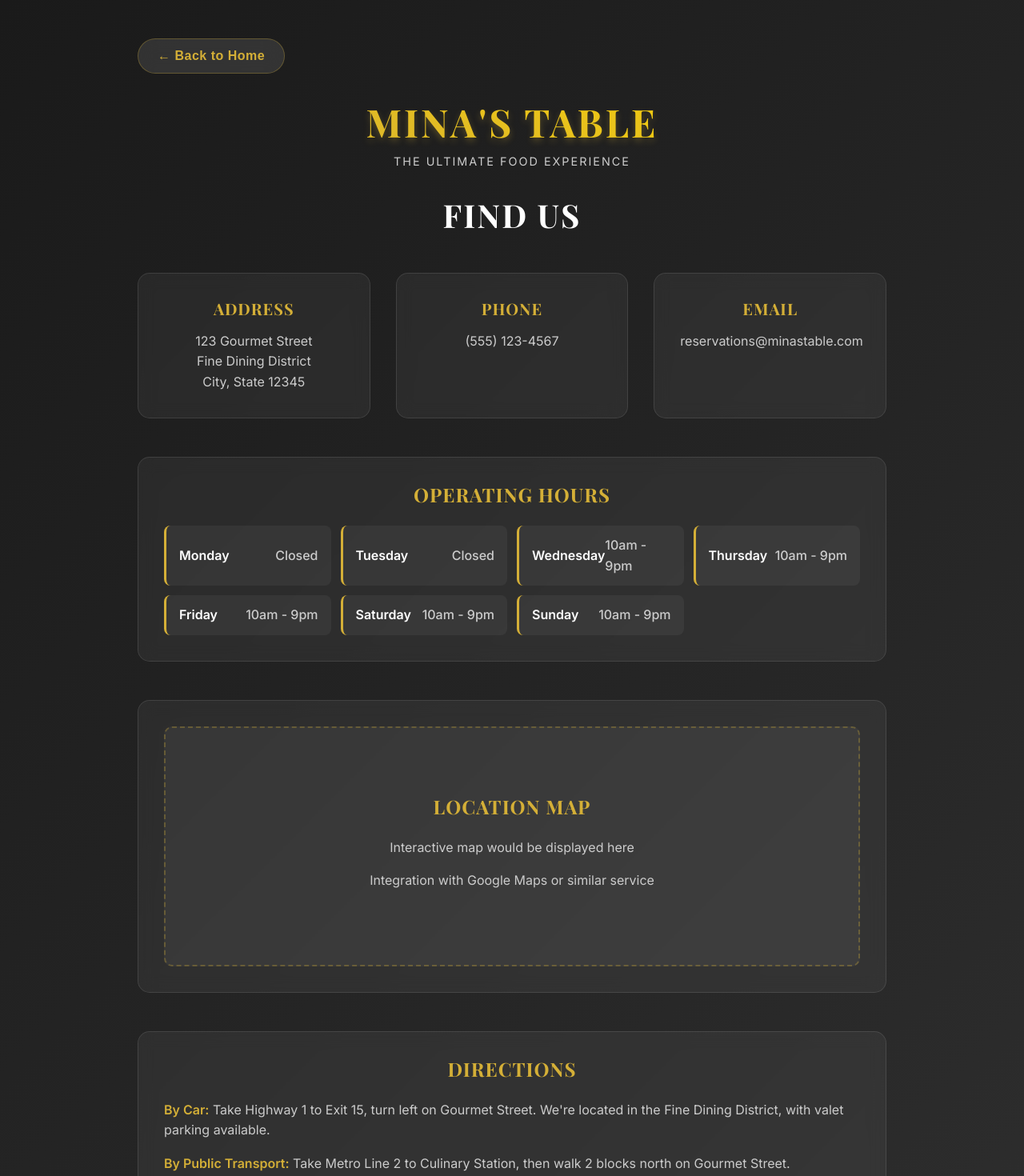
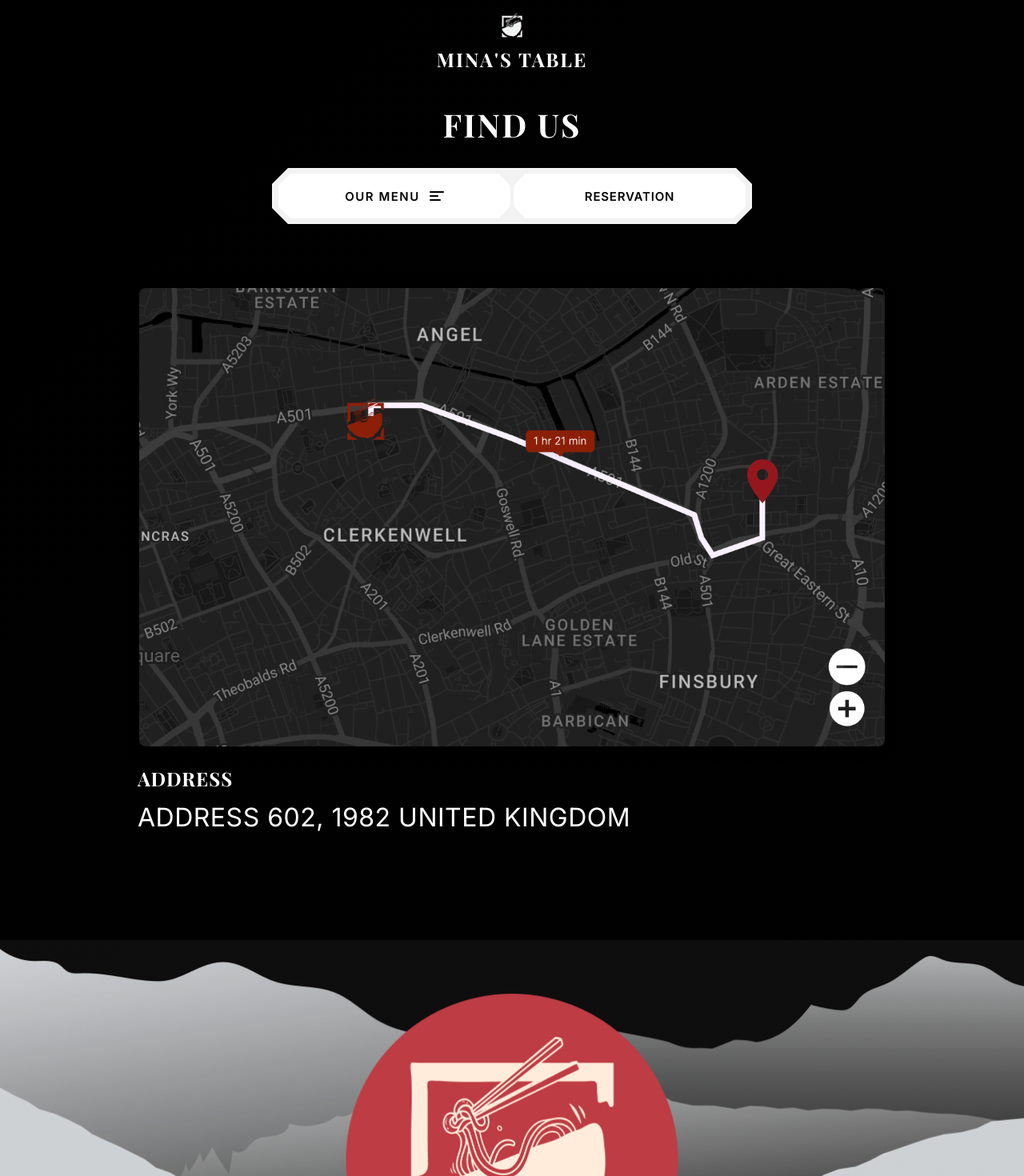
Before and after one commit to lanreoyekanmi/MinaTable, a React (Vite) app: page /location in a window 1280 px wide. Shown: the top 1470 px of the page at 80% size. Built offline with nearby package versions, Linux system fonts and the light colour scheme; a web font is replaced by a local one.

Commit message:
Location

```diff
--- a/src/pages/LocationPage.module.css
+++ b/src/pages/LocationPage.module.css
@@ -1,7 +1,7 @@
 /* LocationPage.module.css */
 .locationPage {
   min-height: 100vh;
-  background: linear-gradient(135deg, #1a1a1a 0%, #2d2d2d 100%);
+  background: linear-gradient(135deg, #000000 0%, #020101 100%);
   color: #ffffff;
   padding-top: 2rem;
 }
@@ -10,60 +10,14 @@
   max-width: 1000px;
   margin: 0 auto;
   padding: 0 2rem;
+  margin-top: 100px;
 }
 
-.topNav {
-  padding: 1rem 0;
-  margin-bottom: 1rem;
-}
 
-.backButton {
-  background: rgba(255, 255, 255, 0.1);
-  border: 1px solid rgba(212, 175, 55, 0.3);
-  color: #d4af37;
-  padding: 0.75rem 1.5rem;
-  border-radius: 25px;
-  font-size: 1rem;
-  font-weight: 600;
-  cursor: pointer;
-  transition: all 0.3s ease;
-  backdrop-filter: blur(10px);
-  letter-spacing: 0.5px;
-}
 
-.backButton:hover {
-  background: rgba(212, 175, 55, 0.2);
-  transform: translateX(-5px);
-  box-shadow: 0 4px 15px rgba(212, 175, 55, 0.3);
-}
-
-.header {
+.pageTitle {
   text-align: center;
   margin-bottom: 3rem;
-}
-
-.brandSection {
-  margin-bottom: 2rem;
-}
-
-.brandName {
-  font-size: 3rem;
-  font-weight: bold;
-  letter-spacing: 3px;
-  margin: 0;
-  background: linear-gradient(45deg, #d4af37, #ffd700);
-  background-clip: text;
-  -webkit-background-clip: text;
-  -webkit-text-fill-color: transparent;
-  text-shadow: 0 4px 8px rgba(212, 175, 55, 0.3);
-}
-
-.subtitle {
-  font-size: 0.9rem;
-  letter-spacing: 2px;
-  color: #cccccc;
-  margin: 0.5rem 0 0 0;
-  text-transform: uppercase;
 }
 
 .pageTitle h2 {
@@ -72,6 +26,7 @@
   margin: 0;
   letter-spacing: 2px;
   text-transform: uppercase;
+  color: #ffffff;
 }
 
 .locationContent {
@@ -80,158 +35,47 @@
   gap: 3rem;
 }
 
-.locationInfo {
-  display: grid;
-  grid-template-columns: repeat(auto-fit, minmax(250px, 1fr));
-  gap: 2rem;
+
+
+.mapContainer {
+  display: flex;
+  flex-direction: column;
+  align-items: center;
 }
 
-.infoCard {
-  background: rgba(255, 255, 255, 0.05);
-  border-radius: 15px;
-  padding: 2rem;
-  text-align: center;
-  backdrop-filter: blur(10px);
-  border: 1px solid rgba(255, 255, 255, 0.1);
-  transition: all 0.3s ease;
+.addressText {
+  margin-top: 1.5rem;
+  margin-bottom: 8rem;
+  text-align: left;
+  width: 100%;
+  max-width: 1000px;
 }
 
-.infoCard:hover {
-  transform: translateY(-5px);
-  box-shadow: 0 10px 30px rgba(212, 175, 55, 0.2);
-  border-color: rgba(212, 175, 55, 0.3);
-}
-
-.infoCard h3 {
-  color: #d4af37;
-  font-size: 1.25rem;
+.addressText h3 {
+  color: #ffffff;
+  font-size: 1.5rem;
   font-weight: bold;
-  margin: 0 0 1rem 0;
+  margin: 0 0 0.5rem 0;
   letter-spacing: 1px;
   text-transform: uppercase;
 }
 
-.infoCard p {
-  color: #cccccc;
-  line-height: 1.6;
+.addressText p {
+  color: #ffffff;
+  font-size: 2rem;
   margin: 0;
-  font-size: 1rem;
+  letter-spacing: 0.5px;
 }
 
-.hoursSection {
-  background: rgba(255, 255, 255, 0.05);
-  border-radius: 15px;
-  padding: 2rem;
-  backdrop-filter: blur(10px);
-  border: 1px solid rgba(255, 255, 255, 0.1);
+.mapImage {
+  width: 100%;
+  max-width: 1000px;
+  height: auto;
+  border-radius: 10px;
+  box-shadow: 0 4px 15px rgba(0, 0, 0, 0.3);
+  border: 2px solid rgba(1, 1, 1, 0.3);
 }
 
-.hoursSection h3 {
-  color: #d4af37;
-  font-size: 1.5rem;
-  font-weight: bold;
-  margin: 0 0 1.5rem 0;
-  letter-spacing: 1px;
-  text-transform: uppercase;
-  text-align: center;
-}
-
-.hoursGrid {
-  display: grid;
-  grid-template-columns: repeat(auto-fit, minmax(200px, 1fr));
-  gap: 0.75rem;
-}
-
-.hourItem {
-  display: flex;
-  justify-content: space-between;
-  align-items: center;
-  padding: 0.75rem 1rem;
-  background: rgba(255, 255, 255, 0.05);
-  border-radius: 8px;
-  border-left: 3px solid #d4af37;
-}
-
-.day {
-  font-weight: 600;
-  color: #ffffff;
-}
-
-.time {
-  color: #cccccc;
-  font-weight: 500;
-}
-
-.mapSection {
-  background: rgba(255, 255, 255, 0.05);
-  border-radius: 15px;
-  padding: 2rem;
-  backdrop-filter: blur(10px);
-  border: 1px solid rgba(255, 255, 255, 0.1);
-}
-
-.mapPlaceholder {
-  min-height: 300px;
-  display: flex;
-  flex-direction: column;
-  justify-content: center;
-  align-items: center;
-  background: rgba(255, 255, 255, 0.05);
-  border-radius: 10px;
-  border: 2px dashed rgba(212, 175, 55, 0.3);
-  text-align: center;
-}
-
-.mapPlaceholder h3 {
-  color: #d4af37;
-  font-size: 1.5rem;
-  font-weight: bold;
-  margin: 0 0 1rem 0;
-  letter-spacing: 1px;
-  text-transform: uppercase;
-}
-
-.mapPlaceholder p {
-  color: #cccccc;
-  margin: 0.5rem 0;
-  font-size: 1rem;
-}
-
-.directionsSection {
-  background: rgba(255, 255, 255, 0.05);
-  border-radius: 15px;
-  padding: 2rem;
-  backdrop-filter: blur(10px);
-  border: 1px solid rgba(255, 255, 255, 0.1);
-}
-
-.directionsSection h3 {
-  color: #d4af37;
-  font-size: 1.5rem;
-  font-weight: bold;
-  margin: 0 0 1.5rem 0;
-  letter-spacing: 1px;
-  text-transform: uppercase;
-  text-align: center;
-}
-
-.directionsContent {
-  display: flex;
-  flex-direction: column;
-  gap: 1rem;
-}
-
-.directionsContent p {
-  color: #cccccc;
-  line-height: 1.6;
-  margin: 0;
-  font-size: 1rem;
-}
-
-.directionsContent strong {
-  color: #d4af37;
-  font-weight: 600;
-}
 
 /* Responsive Design */
 @media (max-width: 768px) {
@@ -239,37 +83,17 @@
     padding: 0 1rem;
   }
 
-  .brandName {
-    font-size: 2rem;
-  }
-
   .pageTitle h2 {
     font-size: 1.75rem;
-  }
-
-  .locationInfo {
-    grid-template-columns: 1fr;
-  }
-
-  .hoursGrid {
-    grid-template-columns: 1fr;
   }
 }
 
 @media (max-width: 480px) {
-  .brandName {
-    font-size: 1.5rem;
-    letter-spacing: 2px;
-  }
-
   .pageTitle h2 {
     font-size: 1.5rem;
   }
 
-  .infoCard,
-  .hoursSection,
-  .mapSection,
-  .directionsSection {
-    padding: 1.5rem;
+  .addressText p {
+    font-size: 1rem;
   }
 }
--- a/src/pages/LocationPage.tsx
+++ b/src/pages/LocationPage.tsx
@@ -1,104 +1,36 @@
 import React from 'react';
-import { useNavigate } from 'react-router-dom';
+import Header from '../components/Header/Header';
+import StickyNav from '../components/StickyNav/StickyNav';
+import Menu from '../components/Menu/Menu';
 import styles from './LocationPage.module.css';
 
 const LocationPage: React.FC = () => {
-  const navigate = useNavigate();
 
   return (
     <div className={styles.locationPage}>
+      <Header />
       <div className={styles.container}>
-        <nav className={styles.topNav}>
-          <button
-            className={styles.backButton}
-            onClick={() => navigate('/')}
-            aria-label="Back to Home"
-          >
-            ← Back to Home
-          </button>
-        </nav>
 
-        <header className={styles.header}>
-          <div className={styles.brandSection}>
-            <h1 className={styles.brandName}>MINA'S TABLE</h1>
-            <p className={styles.subtitle}>THE ULTIMATE FOOD EXPERIENCE</p>
-          </div>
-
-          <div className={styles.pageTitle}>
-            <h2>FIND US</h2>
-          </div>
-        </header>
+        <div className={styles.pageTitle}>
+          <h2>FIND US</h2>
+          <StickyNav />
+        </div>
 
         <div className={styles.locationContent}>
-          <div className={styles.locationInfo}>
-            <div className={styles.infoCard}>
-              <h3>ADDRESS</h3>
-              <p>123 Gourmet Street<br />Fine Dining District<br />City, State 12345</p>
-            </div>
-
-            <div className={styles.infoCard}>
-              <h3>PHONE</h3>
-              <p>(555) 123-4567</p>
-            </div>
-
-            <div className={styles.infoCard}>
-              <h3>EMAIL</h3>
-              <p>reservations@minastable.com</p>
-            </div>
-          </div>
-
-          <div className={styles.hoursSection}>
-            <h3>OPERATING HOURS</h3>
-            <div className={styles.hoursGrid}>
-              <div className={styles.hourItem}>
-                <span className={styles.day}>Monday</span>
-                <span className={styles.time}>Closed</span>
-              </div>
-              <div className={styles.hourItem}>
-                <span className={styles.day}>Tuesday</span>
-                <span className={styles.time}>Closed</span>
-              </div>
-              <div className={styles.hourItem}>
-                <span className={styles.day}>Wednesday</span>
-                <span className={styles.time}>10am - 9pm</span>
-              </div>
-              <div className={styles.hourItem}>
-                <span className={styles.day}>Thursday</span>
-                <span className={styles.time}>10am - 9pm</span>
-              </div>
-              <div className={styles.hourItem}>
-                <span className={styles.day}>Friday</span>
-                <span className={styles.time}>10am - 9pm</span>
-              </div>
-              <div className={styles.hourItem}>
-                <span className={styles.day}>Saturday</span>
-                <span className={styles.time}>10am - 9pm</span>
-              </div>
-              <div className={styles.hourItem}>
-                <span className={styles.day}>Sunday</span>
-                <span className={styles.time}>10am - 9pm</span>
+          <div className={styles.mapSection}>
+            <div className={styles.mapContainer}>
+              <img src="/src/assets/location.png" alt="Restaurant Location Map" className={styles.mapImage} />
+              <div className={styles.addressText}>
+                <h3>ADDRESS</h3>
+                <p>ADDRESS 602, 1982 UNITED KINGDOM</p>
               </div>
             </div>
           </div>
 
-          <div className={styles.mapSection}>
-            <div className={styles.mapPlaceholder}>
-              <h3>LOCATION MAP</h3>
-              <p>Interactive map would be displayed here</p>
-              <p>Integration with Google Maps or similar service</p>
-            </div>
-          </div>
 
-          <div className={styles.directionsSection}>
-            <h3>DIRECTIONS</h3>
-            <div className={styles.directionsContent}>
-              <p><strong>By Car:</strong> Take Highway 1 to Exit 15, turn left on Gourmet Street. We're located in the Fine Dining District, with valet parking available.</p>
-              <p><strong>By Public Transport:</strong> Take Metro Line 2 to Culinary Station, then walk 2 blocks north on Gourmet Street.</p>
-              <p><strong>Parking:</strong> Complimentary valet parking is available for all dinner guests. Street parking is also available on adjacent streets.</p>
-            </div>
-          </div>
         </div>
       </div>
+        <Menu />
     </div>
   );
 };
```
Also changed, not shown: src/assets/location.png (added).
